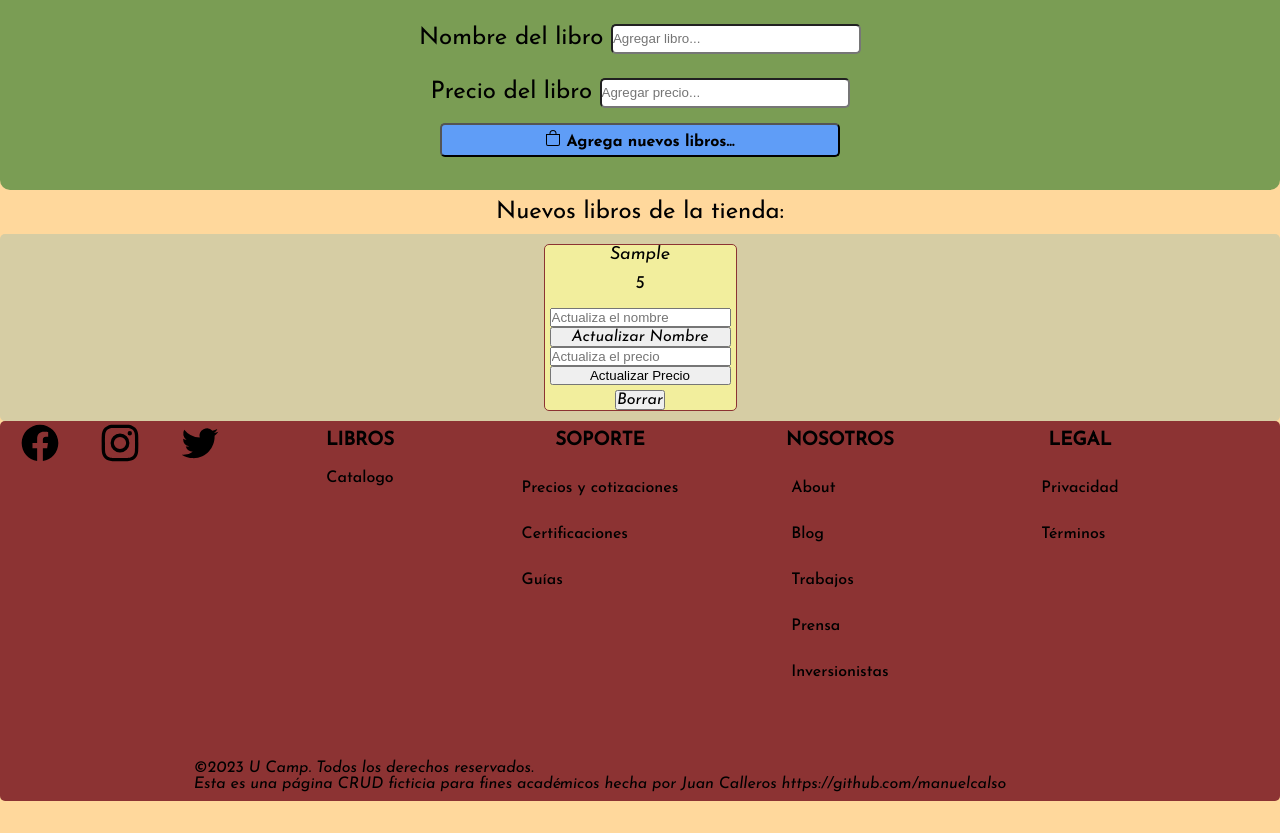
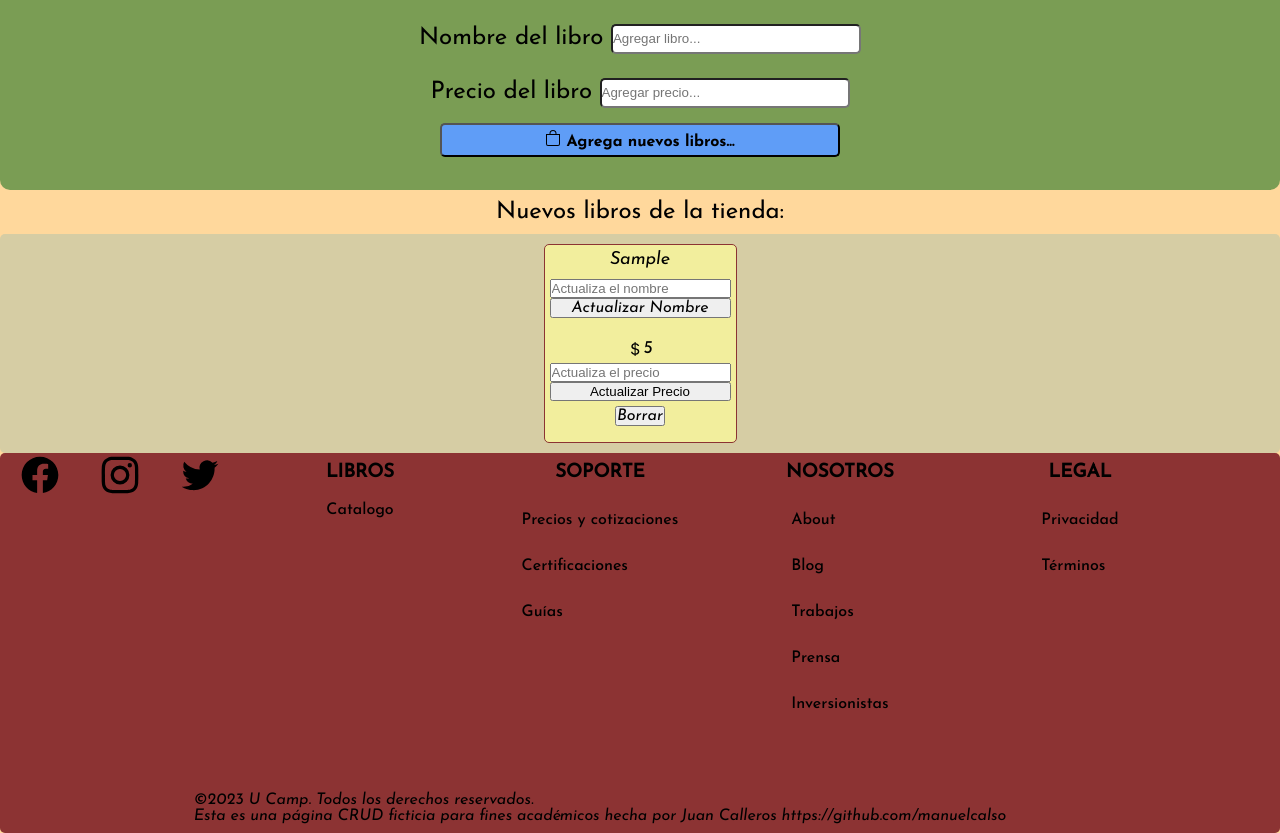
Before and after one commit to manuelcalso/proyecto-dos-CRUD, a plain HTML site: page index.html in a window 1280 px wide. Both pictures are taken after typing "Sample", "5" into the empty fields and a click on the button "Agrega nuevos libros...". Shown: the part 110-943 px from the top of the page. Before the commit the page ends 911 px from the top, so only its background shows below. Drawn offline with Linux system fonts and the light colour scheme.

Commit message:
se estiliza el contenedor

```diff
--- a/css/index.css
+++ b/css/index.css
@@ -198,9 +198,10 @@ body {
   font-size: large;
   margin-bottom: 10px;
   align-items: center;
-  flex-direction: column;
+  flex-direction: row;
   display: flex;
   justify-content: center;
+  margin: 5px;
 }
 
 .update-field {
@@ -377,6 +378,11 @@ body {
   text-decoration: none;
 }
 
+.price-container {
+  display: inline-flex;
+  justify-content: center;
+}
+
 @media screen and (max-width: 1100px) {
   .gridfooter {
     display: flex;
--- a/js/app.js
+++ b/js/app.js
@@ -9,10 +9,10 @@ import {
   deletePrice, // borra el precio
   updateNote, // actualiza nota
   updatePrices, // actualiza el precio
-  saveNotesToLocalStorage, //salvar elemento en local storage
-  loadNotesFromLocalStorage, // cargar elemento desde local storage
-  loadPriceFormLocalStorage,
-  savePriceToLocalStorage,
+  saveNotesToLocalStorage, //salvar nota en local storage
+  loadNotesFromLocalStorage, // cargar nota desde local storage
+  loadPriceFormLocalStorage, // carga precio desde el local storage
+  savePriceToLocalStorage, // salva precio en el local storage
 } from "./models/model.js"
 //seccion visual en el DOM
 import {
--- a/js/views/view.js
+++ b/js/views/view.js
@@ -4,14 +4,21 @@ export function updateNotes(notesElements, notes, priceElement, prices) {
     return /*HMTL*/ `
       <div class="style-component">
           <p>${note}</p>
-          <p>${price}</p>
+
         <div class="update-field">
-          <input type="text" id="update-name-${index}" placeholder="Actualiza el nombre"/>
-          <button class="save-note" data-index="${index}">Actualizar Nombre</button>
-          <input type="text" id="update-price-${index}" placeholder="Actualiza el precio"/>
-          <button class="save-price" data-index="${index}">Actualizar Precio</button>
+            <input type="text" id="update-name-${index}" placeholder="Actualiza el nombre"/>
+            <button class="save-note" data-index="${index}">Actualizar Nombre</button>
+          <br/>
+          <div class="price-container">
+          <p><svg xmlns="http://www.w3.org/2000/svg" width="16" height="16" fill="currentColor" class="bi-currency-dollar" viewBox="0 0 16 16">
+          <path d="M4 10.781c.148 1.667 1.513 2.85 3.591 3.003V15h1.043v-1.216c2.27-.179 3.678-1.438 3.678-3.3 0-1.59-.947-2.51-2.956-3.028l-.722-.187V3.467c1.122.11 1.879.714 2.07 1.616h1.47c-.166-1.6-1.54-2.748-3.54-2.875V1H7.591v1.233c-1.939.23-3.27 1.472-3.27 3.156 0 1.454.966 2.483 2.661 2.917l.61.162v4.031c-1.149-.17-1.94-.8-2.131-1.718H4zm3.391-3.836c-1.043-.263-1.6-.825-1.6-1.616 0-.944.704-1.641 1.8-1.828v3.495l-.2-.05zm1.591 1.872c1.287.323 1.852.859 1.852 1.769 0 1.097-.826 1.828-2.2 1.939V8.73l.348.086z"/>
+           </svg>${price}</p>
+           </div>
+            <input type="text" id="update-price-${index}" placeholder="Actualiza el precio"/>
+            <button class="save-price" data-index="${index}">Actualizar Precio</button>
         </div>
         <button class="delete-note" data-index="${index}">Borrar</button>
+        <br/>
       </div>`
   })
 
```
